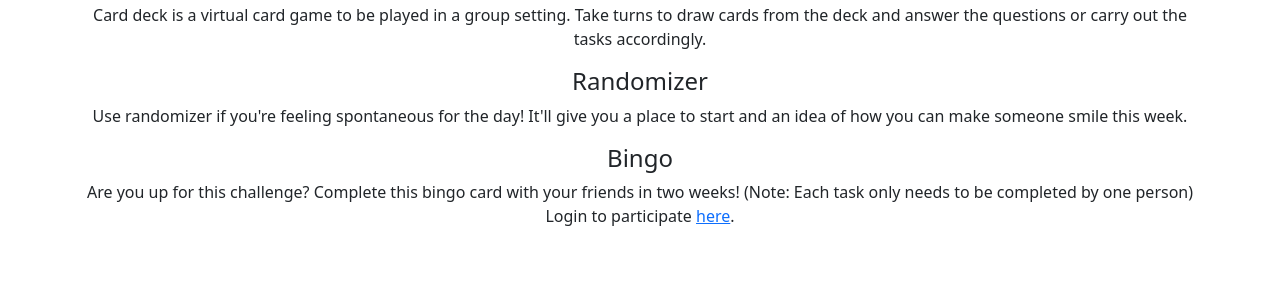
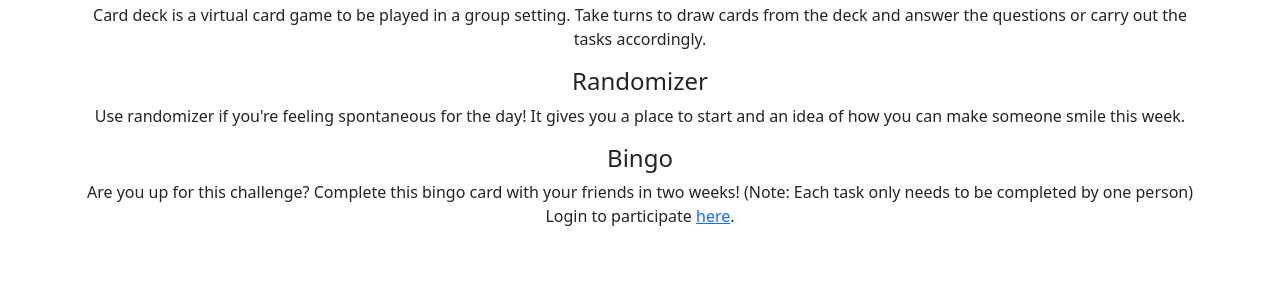
Before and after one commit to aww-thats-nice/truth-dare, a Flask app: page /how in a window 1280 px wide. Shown: the part 162-462 px from the top of the page. Run offline with Flask 2, Linux system fonts and the light colour scheme; some libraries are stand-ins or nearby versions.

Commit message:
Change grammar

```diff
--- a/templates/how-to.html
+++ b/templates/how-to.html
@@ -15,7 +15,7 @@
         <p>Card deck is a virtual card game to be played in a group setting. Take turns to draw cards from the deck and answer the questions or carry out the tasks accordingly. </p>
 
         <h4>Randomizer</h4>
-        <p>Use randomizer if you're feeling spontaneous for the day! It'll give you a place to start and an idea of how you can make someone smile this week. </p>
+        <p>Use randomizer if you're feeling spontaneous for the day! It gives you a place to start and an idea of how you can make someone smile this week. </p>
 
         <h4>Bingo</h4>
         <p>Are you up for this challenge? Complete this bingo card with your friends in two weeks! (Note: Each task only needs to be completed by one person) Login to participate <a href="{{ url_for('login') }}">here</a>. </p>
```
